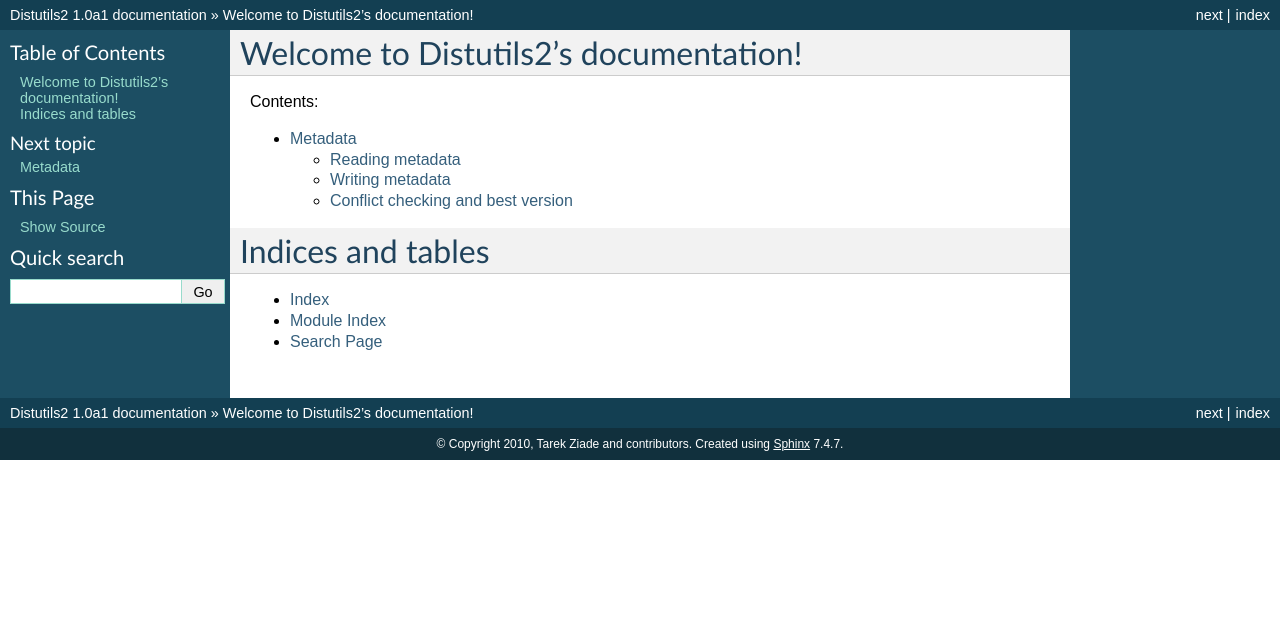
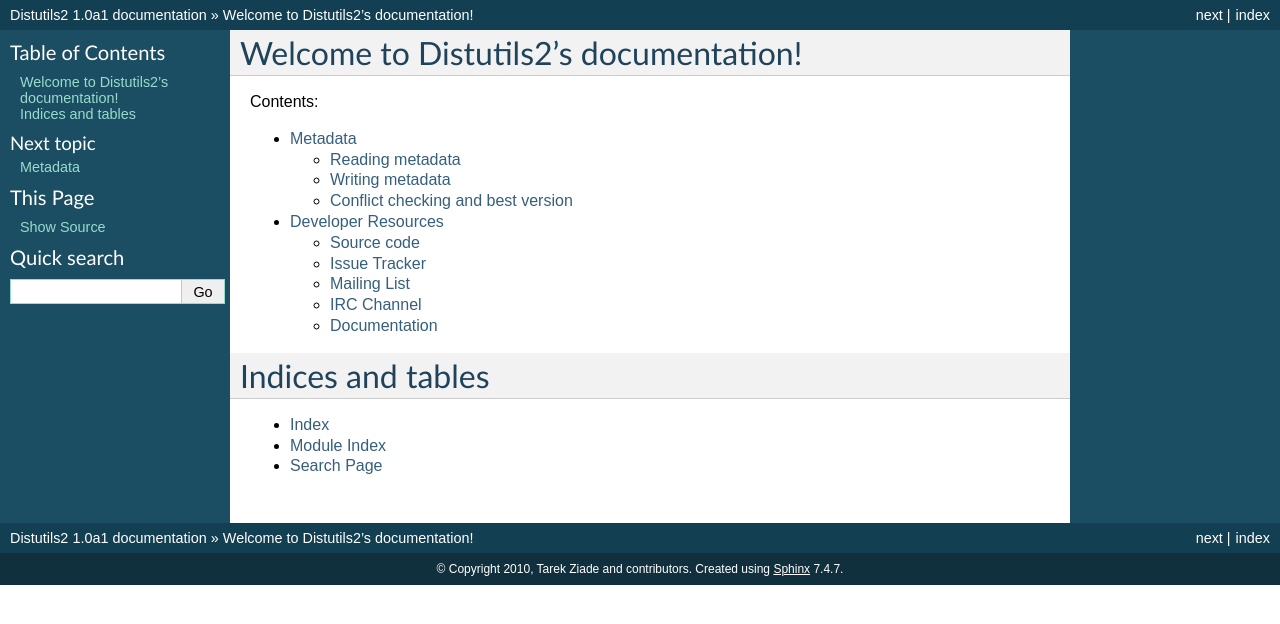
Before and after one commit to crateio/distutils2, a Sphinx documentation site: the page built from docs/source/index.rst, in a window 1280 px wide. Shown: the top 624 px of the page. Built offline with Sphinx 7.4.7, drawn with Linux system fonts in a browser that asks for light colours; some of the changed lines change nothing that is shown.

Commit message:
Some developer getting started documentation.

```diff
--- /dev/null
+++ b/docs/source/devresources.rst
@@ -0,0 +1,37 @@
+===================
+Developer Resources
+===================
+
+
+Source code
+~~~~~~~~~~~
+
+* Main repo: http://hg.python.org/distutils2
+* For contributors at: http://bitbucket.org/tarek/distutils2
+
+Issue Tracker
+~~~~~~~~~~~~~
+
+Using the `distutils2` component at the `python.org bug tracker <http://bugs.python.org/issue?%40sort0=activity&%40sortdir0=on&%40sort1=&%40group0=priority&%40group1=&%40columns=title,id,activity,status&%40filter=components,status&status=1&components=25&%40pagesize=50&%40startwith=0>`_,
+
+Mailing List
+~~~~~~~~~~~~
+
+http://groups.google.com/group/the-fellowship-of-the-packaging
+
+more general discussion at distutils-sig@python.org
+
+IRC Channel
+~~~~~~~~~~~
+
+#distutils on irc.freenode.net
+
+Documentation
+~~~~~~~~~~~~~
+
+This documentation is present in the docs/source directory of the above source
+code.
+
+Additional useful information available at:
+
+* `Hitchhikers guide to packaging <http://guide.python-distribute.org>`_
--- a/docs/source/index.rst
+++ b/docs/source/index.rst
@@ -12,6 +12,7 @@
    :maxdepth: 2
 
    metadata
+   devresources
 
 Indices and tables
 ==================
```
